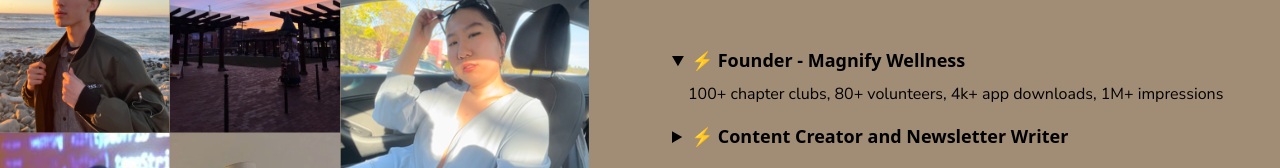
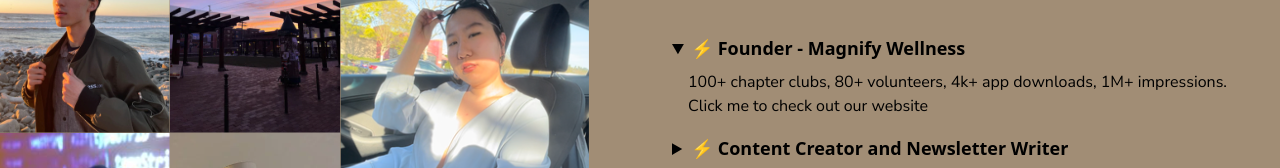
Before and after one commit to abigaylerose03/abigayleugc, a Next.js app: page / in a window 1280 px wide. Both pictures are taken after a click on the heading "⚡ Founder - Magnify Wellness". Shown: the part 1990-2158 px from the top of the page. Built offline with nearby package versions, Linux system fonts and the light colour scheme; a web font is replaced by a local one.

Commit message:
Update experience.tsx

```diff
--- a/src/pages/components/experience.tsx
+++ b/src/pages/components/experience.tsx
@@ -27,7 +27,7 @@ export default function Experience() {
 
     ],
     organic: [
-     { src: "/videos/aestheticc.MOV", title: "Air Fryer - Philips (Aesthetic)" },
+     { src: "/videos/aestheticc.mov", title: "Air Fryer - Philips (Aesthetic)" },
       { src: "/videos/hasmr.MOV", title: "Dining Table - Amazon (ASMR)" },
       { src: "/videos/wmaggi.MOV", title: "Mobile App - Magnify Wellness (Relatable)" },
       { src: "/videos/avercel.MOV", title: "Web App - Vercel (GRWM)" },
@@ -112,7 +112,7 @@ export default function Experience() {
 		      <details className="mb-4">
 		        <summary className="text-lg font-semibold cursor-pointer">⚡ Founder - Magnify Wellness</summary>
 		        <p className="font-nunito ml-4 mt-2">
-		          100+ chapter clubs, 80+ volunteers, 4k+ app downloads, 1M+ impressions
+		          100+ chapter clubs, 80+ volunteers, 4k+ app downloads, 1M+ impressions. <a className="text-blue hover:text-blue" href="https://magnifywellness.org"> Click me to check out our website</a>
 		        </p>
 		      </details>
 		      <details className="mb-4">
```
